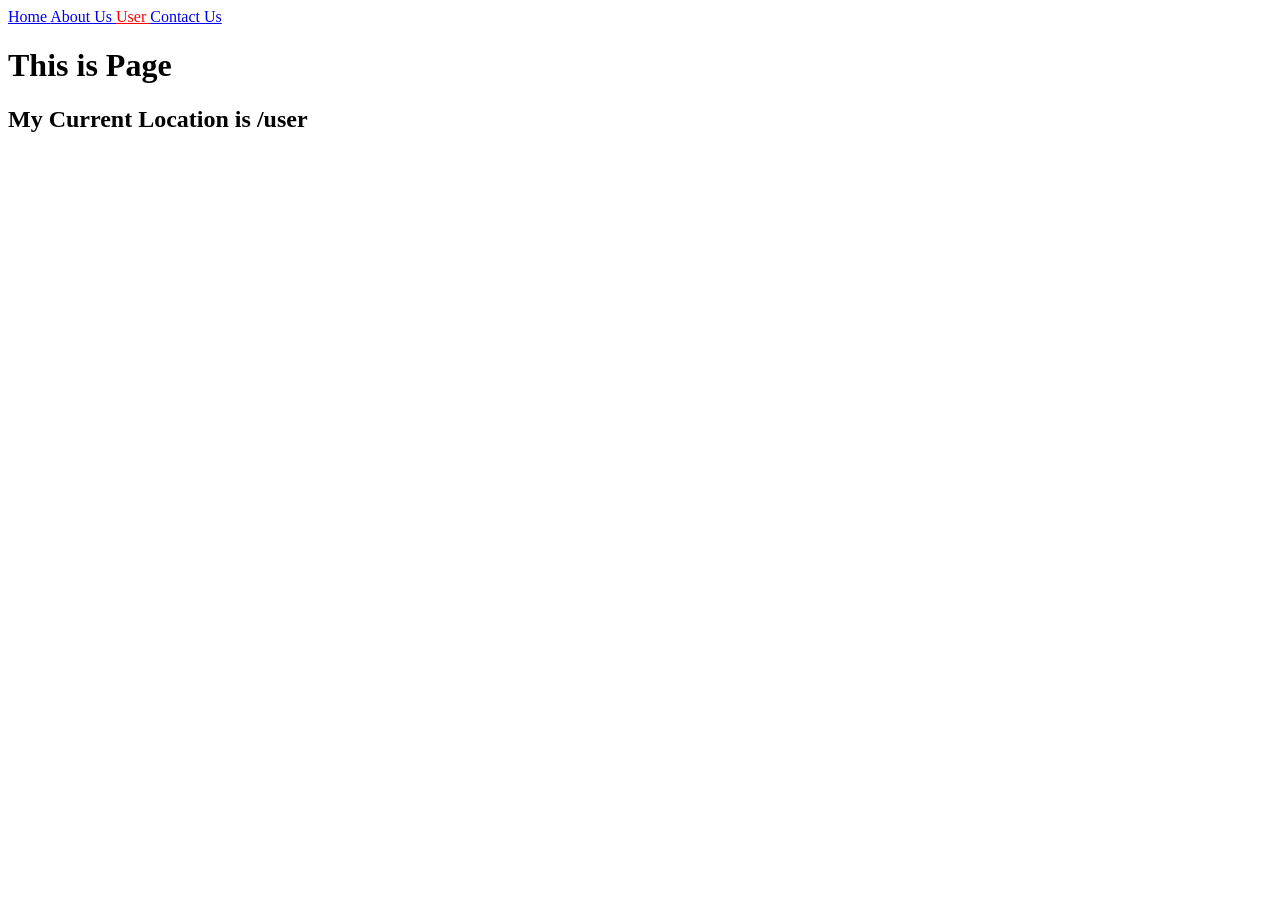
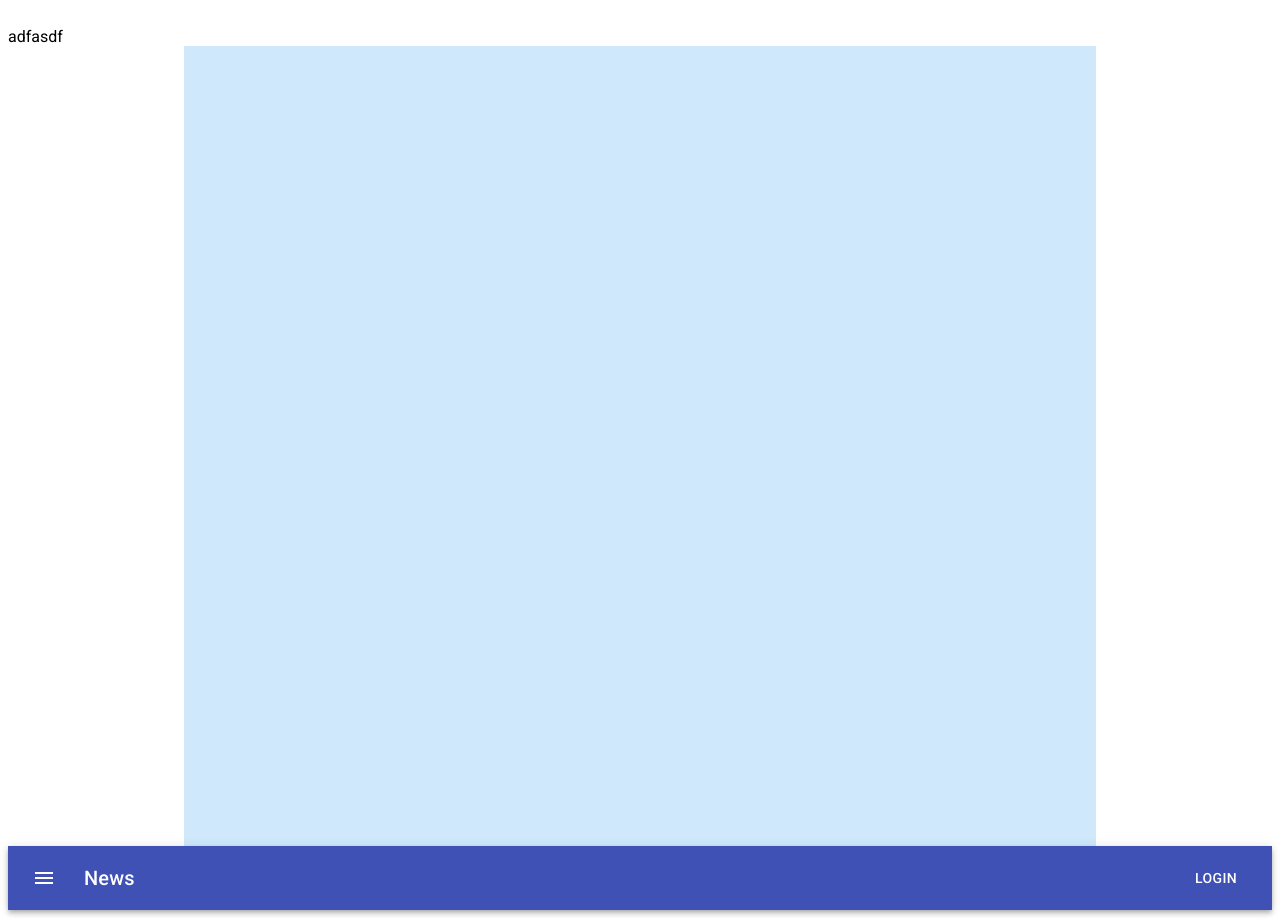
Before and after one commit to rajutmg/revReact, a React (Create React App) app: page /user in a window 1280 px wide. Before the commit the page ends 800 px from the top, so only its background shows below. Built offline with nearby package versions, Linux system fonts and the light colour scheme.

Commit message:
learnMaterial

```diff
--- a/package.json
+++ b/package.json
@@ -1,13 +1,16 @@
 {
   "name": "demoproject",
+  "homepage": "https://rajutmg.github.io/revReact",
   "version": "0.1.0",
   "private": true,
   "dependencies": {
     "@material-ui/core": "^4.11.3",
+    "@material-ui/icons": "^4.11.2",
     "@testing-library/jest-dom": "^5.11.9",
     "@testing-library/react": "^11.2.5",
     "@testing-library/user-event": "^12.7.1",
     "axios": "^0.21.1",
+    "gh-pages": "^3.1.0",
     "react": "^17.0.1",
     "react-dom": "^17.0.1",
     "react-router-dom": "^5.2.0",
@@ -15,6 +18,8 @@
     "web-vitals": "^1.1.0"
   },
   "scripts": {
+    "predeploy": "npm run build",
+    "deploy": "gh-pages -d build",
     "start": "react-scripts start",
     "build": "react-scripts build",
     "test": "react-scripts test",
--- a/public/index.html
+++ b/public/index.html
@@ -12,6 +12,7 @@
     <title>React App</title>
     <link rel="stylesheet" href="https://fonts.googleapis.com/css?family=Roboto:300,400,500,700&display=swap" />
     <link rel="stylesheet" href="https://fonts.googleapis.com/icon?family=Material+Icons" />
+    <link rel="stylesheet" href="https://fonts.googleapis.com/icon?family=Material+Icons" />
 
   </head>
   <body>
--- a/src/App.js
+++ b/src/App.js
@@ -3,14 +3,15 @@ import Part1 from './components/part1/Part1';
 import Part2 from './components/part2/Part2';
 import Part3 from './components/part3/Part3';
 import Mainpath from './components/part4/MainPath';
-
+import Main from './components/materialUI/Main';
 function App() {
   return (
     <div className="App">
     {/* <Part1/> */}
     {/* <Part2/> */}
     {/* <Part3/> */}
-    <Mainpath/>
+    {/* <Mainpath/> */}
+    <Main/>
     </div>
   );
 }
--- /dev/null
+++ b/src/components/materialUI/Main.jsx
@@ -0,0 +1,49 @@
+import React from 'react';
+import { makeStyles } from '@material-ui/core/styles';
+import Container from '@material-ui/core/Container';
+import AppBar from '@material-ui/core/AppBar';
+import Toolbar from '@material-ui/core/Toolbar';
+import Typography from '@material-ui/core/Typography';
+import Button from '@material-ui/core/Button';
+import IconButton from '@material-ui/core/IconButton';
+import MenuIcon from '@material-ui/icons/Menu';
+import Box from '@material-ui/core/Box';
+const useStyles = makeStyles((theme) => ({
+    root: {
+      flexGrow: 1,
+    },
+    menuButton: {
+      marginRight: theme.spacing(2),
+    },
+    title: {
+      flexGrow: 1,
+    },
+  }));
+
+const Main = () => {
+    const classes = useStyles();
+    return(
+        <>
+        <Box component="span" m={1}>
+  <Button />
+</Box>
+        <header maxWidth="md"> adfasdf</header>
+        <Container maxWidth="md">
+        <Typography component="div" style={{ backgroundColor: '#cfe8fc', height: '100vh' }} />
+      </Container>
+<AppBar position="static">
+  <Toolbar>
+    <IconButton edge="start" className={classes.menuButton} color="inherit" aria-label="menu">
+      <MenuIcon />
+    </IconButton>
+    <Typography variant="h6" className={classes.title}>
+      News
+    </Typography>
+    <Button color="inherit">Login</Button>
+  </Toolbar>
+</AppBar>
+        </>
+    );
+}
+
+export default Main;
--- a/src/components/part4/MainPath.jsx
+++ b/src/components/part4/MainPath.jsx
@@ -1,5 +1,5 @@
 import React from 'react';
-import {Route, Switch} from 'react-router-dom';
+import {Route, Switch, Redirect} from 'react-router-dom';
 import Main from './menuComponents/Main';
 import About from './menuComponents/About';
 import Contact from "./menuComponents/Contact";
@@ -17,7 +17,8 @@ const MainPath = () => {
             <Route exact path="/user" component={User}/>
             <Route exact path="/user/:fname/:lname" component={User}/>
             <Route exact path="/contact" render={() => <Contact name="contact"/>}  />
-            <Route component={ErrorComp}/>
+            {/* <Route component={ErrorComp}/> */}
+            <Redirect to="/"/>
         </Switch>
         </>
     );
--- a/src/components/part4/menuComponents/User.jsx
+++ b/src/components/part4/menuComponents/User.jsx
@@ -10,9 +10,9 @@ const User = () => {
         <>
         <h1>This is {fname} {lname} Page</h1>
         <h2>My Current Location is {location.pathname}</h2>
-        {location.pathname === '/user/raju/tamang' ? (<button onClick={() => {history.goBack()}} >Go Back</button>  ) : null }
+        {location.pathname === '/user/yangi/sherpa' ? (<button onClick={() => {history.goBack()}} >Go Back</button>  ) : null }
         <br/>
-        {location.pathname === '/user/raju/tamang' ? (<button onClick={() => {history.push("/")}} >Back Home</button>  ) : null }
+        {location.pathname === '/user/hari/tamang' ? (<button onClick={() => {history.push("/")}} >Back Home</button>  ) : null }
         </>
     );
 }
--- a/src/index.css
+++ b/src/index.css
@@ -1,3 +1,6 @@
 a.active_class{
     color: #ff0101;
 }
+body{
+    font-family: Roboto, -apple-system, BlinkMacSystemFont, 'Segoe UI', Oxygen, Ubuntu, Cantarell, 'Open Sans', 'Helvetica Neue', sans-serif;
+}
```
Also changed, not shown: 1 other file (tests, documents, lock files or other folders).
